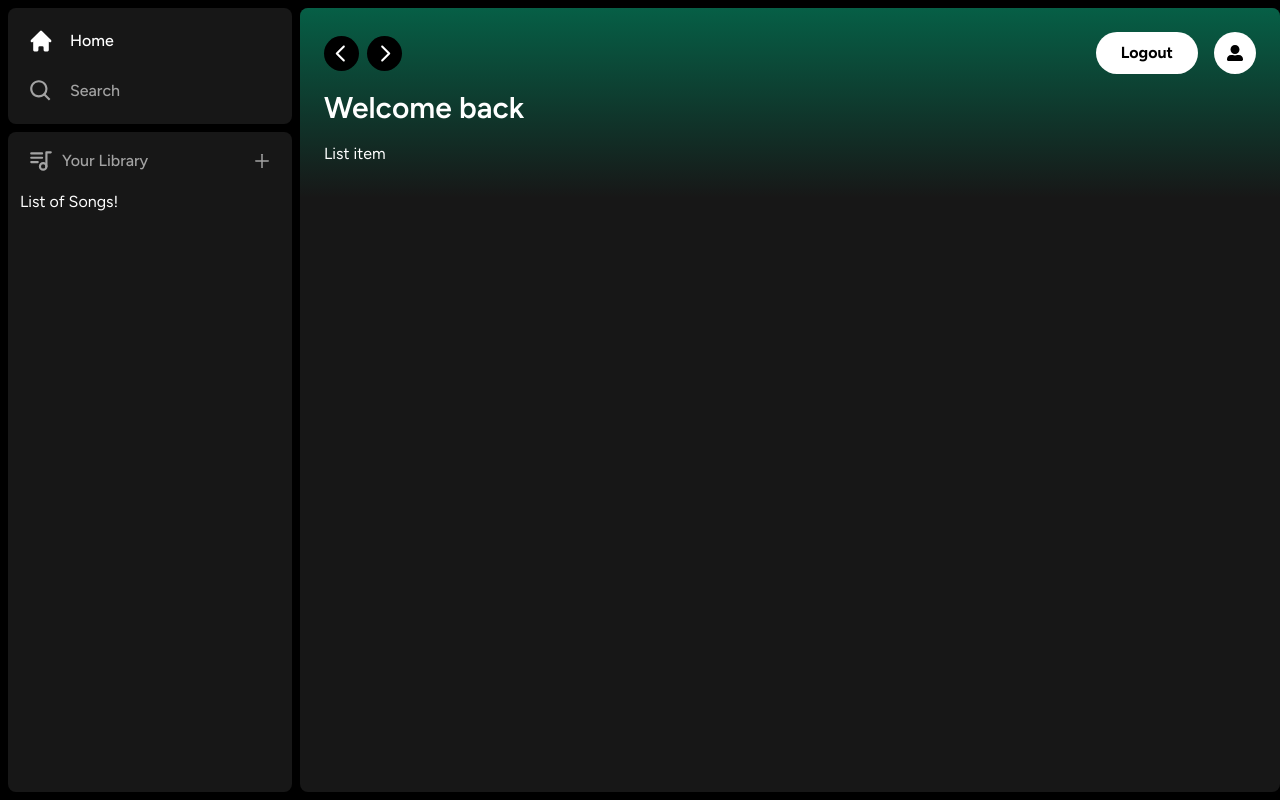
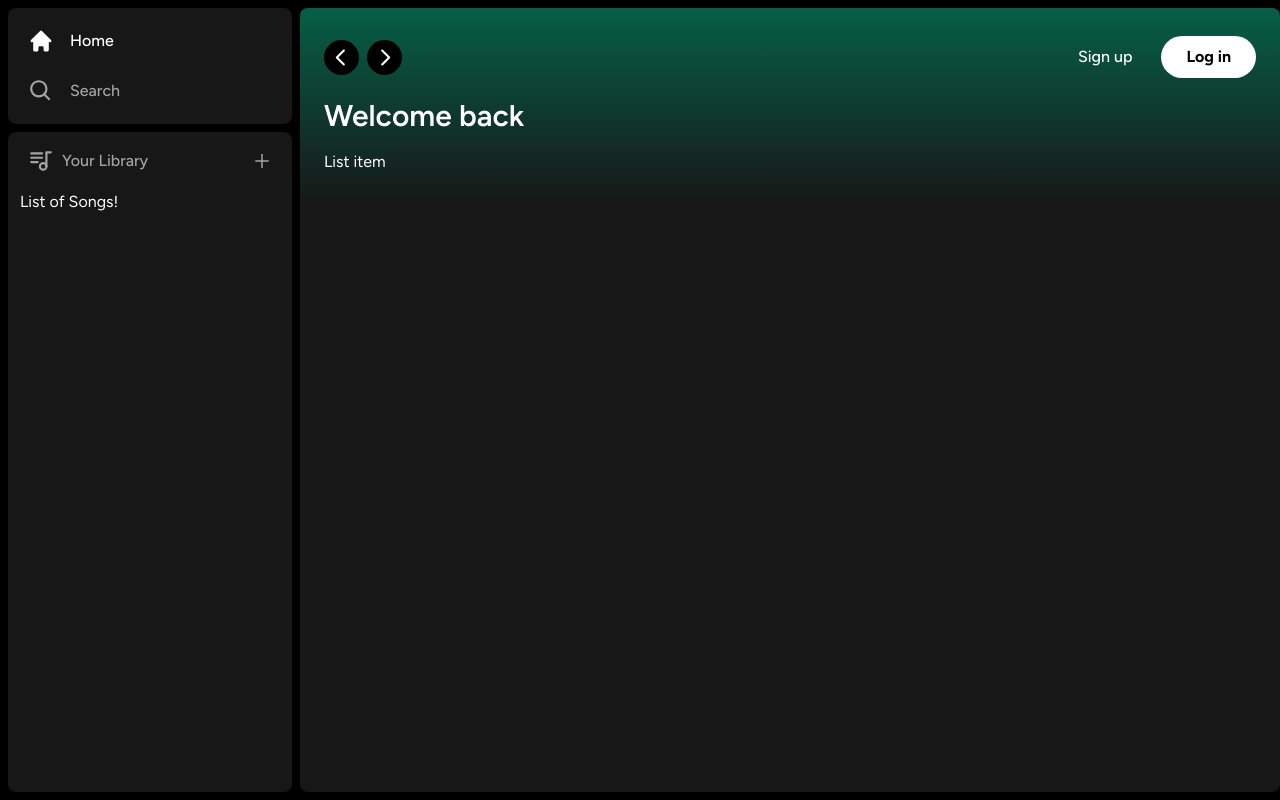
Before and after one commit to asherman-ca/spotify-clone, a Next.js app: page / in a window 1280 px wide. Built offline with nearby package versions, Linux system fonts and the light colour scheme.

Commit message:
bug - button width

```diff
--- a/components/Button.tsx
+++ b/components/Button.tsx
@@ -11,7 +11,6 @@ const Button = forwardRef<HTMLButtonElement, ButtonProps>(
 				type={type}
 				className={twMerge(
 					`
-        w-full
         rounded-full
         bg-green-500
         border
--- a/components/Header.tsx
+++ b/components/Header.tsx
@@ -101,21 +101,27 @@ const Header: FC<HeaderProps> = ({ children, className }) => {
 				<div className='flex justify-between items-center gap-x-4'>
 					{user ? (
 						<div className='flex gap-x-4 items-center'>
-							<Button onClick={handleLogout} className='bg-white px-6 py-2'>
-								Logout
+							<Button
+								onClick={() => {}}
+								className='bg-transparent text-nuetral-300 font-medium'
+							>
+								Sign up
 							</Button>
-							<Button
+							<Button onClick={() => {}} className='bg-white px-6 py-2'>
+								Log in
+							</Button>
+							{/* <Button
 								onClick={() => router.push('/account')}
 								className='bg-white'
 							>
 								<FaUserAlt />
-							</Button>
+							</Button> */}
 						</div>
 					) : (
 						<>
 							<div>
 								<Button
-									onClick={authModal.onOpen}
+									onClick={() => {}}
 									className='
                     bg-transparent
                     text-neutral-300
@@ -126,10 +132,7 @@ const Header: FC<HeaderProps> = ({ children, className }) => {
 								</Button>
 							</div>
 							<div>
-								<Button
-									onClick={authModal.onOpen}
-									className='bg-white px-6 py-2'
-								>
+								<Button onClick={() => {}} className='bg-white px-6 py-2'>
 									Log in
 								</Button>
 							</div>
```
